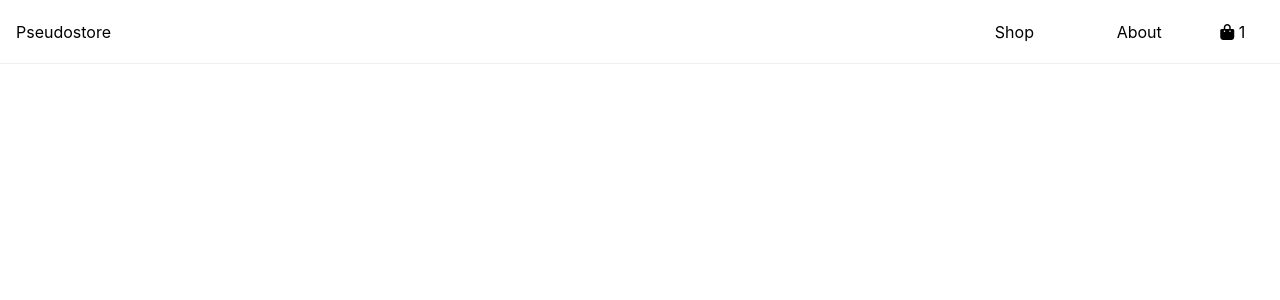
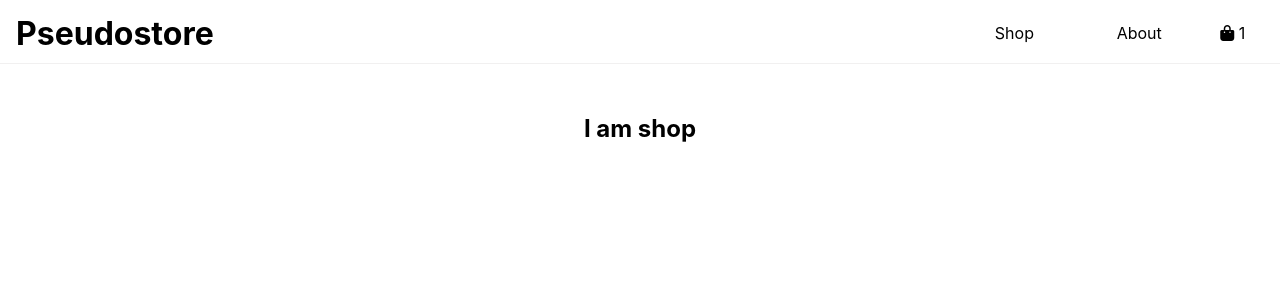
Before and after one commit to lindsaysofia/shopping-cart, a React (Create React App) app: page /shop in a window 1280 px wide. Shown: the top 300 px of the page. Built offline with nearby package versions, Linux system fonts and the light colour scheme.

Commit message:
use BrowserRouter to navigate between home and shop

```diff
--- a/src/App.css
+++ /dev/null
@@ -1,13 +0,0 @@
-:root {
-  --color-white: rgb(255, 255, 255);
-  --color-tan: rgb(241, 240, 240);
-  --color-black: rgb(0, 0, 0)
-}
-
-.App {
-  text-align: center;
-  box-sizing: border-box;
-  background-color: var(--color-white);
-  width: 100vw;
-  word-wrap: break-word;
-}
--- a/src/App.js
+++ b/src/App.js
@@ -1,13 +1,18 @@
-
-
-import './App.css';
+import { BrowserRouter, Routes, Route } from "react-router-dom";
 import Navigation from './components/Navigation';
+import Home from './components/Home';
+import Shop from "./components/Shop";
 
 function App() {
   return (
-    <div className="App">
-      <Navigation />
-    </div>
+    <BrowserRouter>
+      <Routes>
+        <Route path="/" element={<Navigation />}>
+          <Route index element={<Home />} />
+          <Route path="shop" element={<Shop />} />
+        </Route>
+      </Routes>
+    </BrowserRouter>
   );
 }
 
--- /dev/null
+++ b/src/components/Category.js
@@ -0,0 +1,28 @@
+/* eslint-disable jsx-a11y/anchor-is-valid */
+import { useEffect, useState } from 'react';
+import '../styles/Category.css';
+
+function Category(props) {
+  const { category } = props;
+  const [data, setData] = useState([{}]);
+
+  async function getCategoryData() {
+    const response = await fetch(`https://fakestoreapi.com/products/category/${category}?limit=1`, {mode: 'cors'});
+    const responseData = await response.json();
+    setData(responseData);
+  }
+
+  useEffect(() =>{
+    getCategoryData();
+    console.log(data);
+  }, []);
+
+  return (
+    <a href="#" className="Category">
+      <img src={data[0].image} alt="" className="Category-img"/>
+      <p className="Category-description">{category}</p>
+    </a>
+  );
+}
+
+export default Category;
--- a/src/components/Home.js
+++ b/src/components/Home.js
@@ -0,0 +1,34 @@
+/* eslint-disable jsx-a11y/anchor-is-valid */
+import { useEffect, useState } from "react";
+import Category from "./Category";
+import '../styles/Home.css';
+
+function Home() {
+  const [categories, setCategories] = useState([]);
+
+  async function getCategories() {
+    const response = await fetch('https://fakestoreapi.com/products/categories', {mode: 'cors'});
+    const data = await response.json();
+    setCategories(data);
+  }
+
+  useEffect(() => {
+    getCategories();
+  }, []);
+
+  return (
+    <div className="Home">
+      <div className="Home-bg">
+      </div>
+      <div className="Home-main">
+        <h2 className="Home-featured">Featured Categories</h2>
+        <a href="#" className="Home-shop">Shop All</a>
+        <div className="Categories">
+          {categories.map((category, index) => <Category key={index} category={category}/>)}
+        </div>
+      </div>
+    </div>
+  );
+}
+
+export default Home;
--- a/src/components/Navigation.js
+++ b/src/components/Navigation.js
@@ -1,5 +1,6 @@
 /* eslint-disable jsx-a11y/anchor-is-valid */
 // import { Link } from "react-router-dom";
+import { Outlet } from 'react-router';
 import '../styles/Navigation.css';
 
 function Navigation() {
@@ -9,6 +10,7 @@ function Navigation() {
       <a href="#" className="Navigation-link">Shop</a>
       <a href="#" className="Navigation-link">About</a>
       <a href="#" className="Navigation-link"><i className="fas fa-shopping-bag"></i> 1</a>
+      <Outlet />
     </nav>
   );
 }
--- a/src/components/Shop.js
+++ b/src/components/Shop.js
@@ -0,0 +1,9 @@
+import '../styles/Shop.css';
+
+function Shop() {
+  return (
+    <h1 className="Shop">I am shop</h1>
+  );
+}
+
+export default Shop;
--- a/src/index.css
+++ b/src/index.css
@@ -1,3 +1,9 @@
+:root {
+  --color-white: rgb(255, 255, 255);
+  --color-tan: rgb(241, 240, 240);
+  --color-black: rgb(0, 0, 0)
+}
+
 body {
   margin: 0;
   font-family: -apple-system, BlinkMacSystemFont, 'Segoe UI', 'Roboto', 'Oxygen',
@@ -5,6 +11,12 @@ body {
     sans-serif;
   -webkit-font-smoothing: antialiased;
   -moz-osx-font-smoothing: grayscale;
+  text-align: center;
+  box-sizing: border-box;
+  background-color: var(--color-white);
+  width: 100vw;
+  word-wrap: break-word;
+  line-height: 1.1;
 }
 
 code {
--- /dev/null
+++ b/src/styles/Category.css
@@ -0,0 +1,12 @@
+.Category {
+  text-decoration: none;
+}
+
+.Category-img {
+  max-height: 100px;
+}
+
+.Category-description {
+  text-transform: capitalize;
+  color: var(--color-black);
+}
--- /dev/null
+++ b/src/styles/Home.css
@@ -0,0 +1,25 @@
+.Home {
+  position: absolute;
+  top: 4em;
+  width: 100%;
+}
+
+.Home-bg {
+  height: 500px;
+  background-image: url("../home.jpeg");
+  background-repeat: no-repeat;
+  background-position: center;
+  background-size: cover;
+  background-attachment: fixed;
+}
+
+.Home-shop {
+  color: var(--color-black);
+}
+
+.Categories {
+  display: flex;
+  flex-wrap: wrap;
+  justify-content: center;
+  gap: 4em;
+}
--- a/src/styles/Navigation.css
+++ b/src/styles/Navigation.css
@@ -9,10 +9,14 @@
   align-items: center;
   box-sizing: border-box;
   padding: 1em;
+  position: fixed;
+  z-index: 10;
 }
 
 .Navigation-pseudostore {
   justify-self: start;
+  font-weight: bold;
+  font-size: 2em;
 }
 
 .Navigation-link {
--- /dev/null
+++ b/src/styles/Shop.css
@@ -0,0 +1,5 @@
+.Shop {
+  position: absolute;
+  top: 4em;
+  width: 100%;
+}
```
Also changed, not shown: src/home.jpeg (added).
